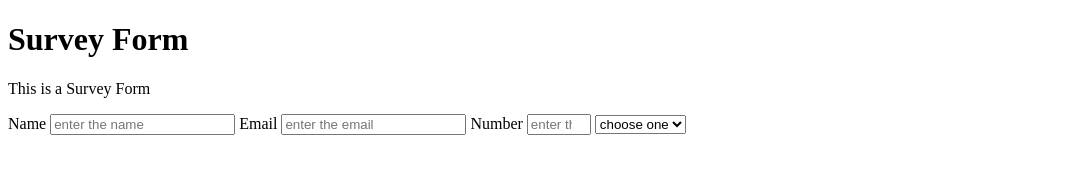
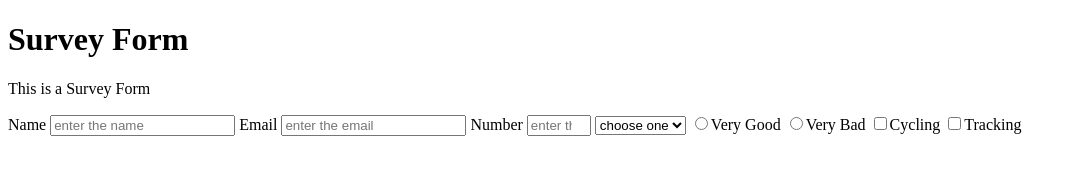
Before and after one commit to sddoe/projectT, a plain HTML site: page index.html in a window 1280 px wide. Shown: the whole page, without its empty margins (0-1076 px from the left). Drawn offline with Linux system fonts and the light colour scheme.

Commit message:
Stories #13,14

```diff
--- a/index.html
+++ b/index.html
@@ -21,8 +21,19 @@
       <select id="dropdown">
         <option>choose one</option>
         <option>choose two</option>
-
       </select>
+      <label>
+          <input name="user-reviews" type="radio" value="Very-Good"/>Very Good
+      </label>
+      <label>
+          <input name="user-reviews" type="radio" value="Very-Bad"/>Very Bad
+      </label>
+      <label>
+          <input name="user-hobbies" type="checkbox" value="Cycling"/>Cycling
+      </label>
+      <label>
+          <input name="user-hobbies" type="checkbox" value="Tracking"/>Tracking
+      </label>
     </form>
     <script  src="js/index.js"></script>
   </body>
```
